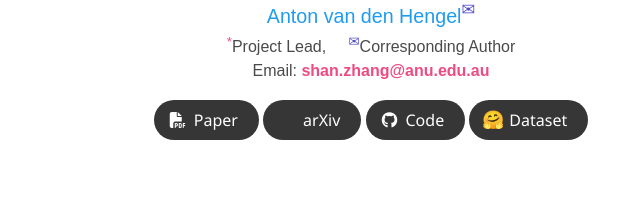
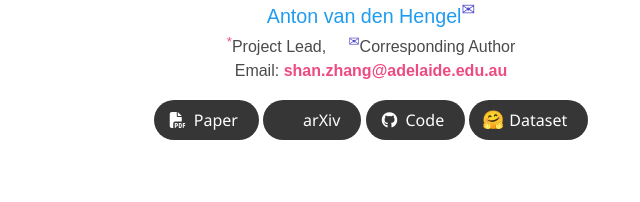
Before and after one commit to mathglance/mathglance.github.io, a plain HTML site: page index.html in a window 1280 px wide. Shown: the part 262-464 px from the top of the page, 269-909 px from the left. Drawn offline with nearby package versions, Linux system fonts and the light colour scheme; a script that the page names is missing; some icons are missing; a web font is replaced by a local one.

Commit message:
Update index.html

```diff
--- a/index.html
+++ b/index.html
@@ -120,7 +120,7 @@
             <span class="paper-block"><b style="color:#f41c1c">ICLR 2024 Oral</b> (85 in 7304, 1.2%)</span> -->
           </div>
           <div class="is-size-6 publication-authors">
-            <span class="author-block">Email: <b style="color:#ed4b82">shan.zhang@anu.edu.au</b></span>
+            <span class="author-block">Email: <b style="color:#ed4b82">shan.zhang@adelaide.edu.au</b></span>
           </div>
 
 
```
